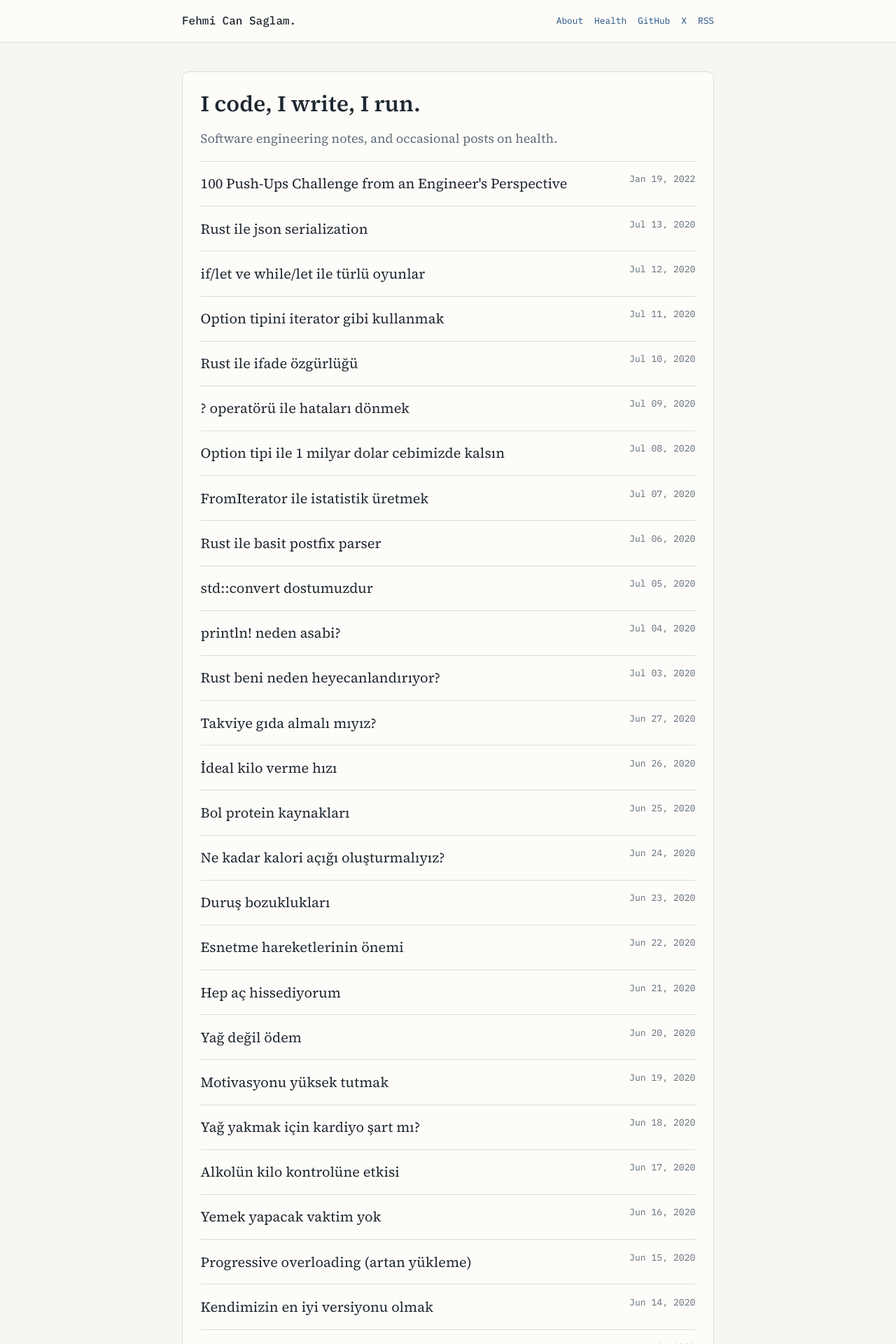
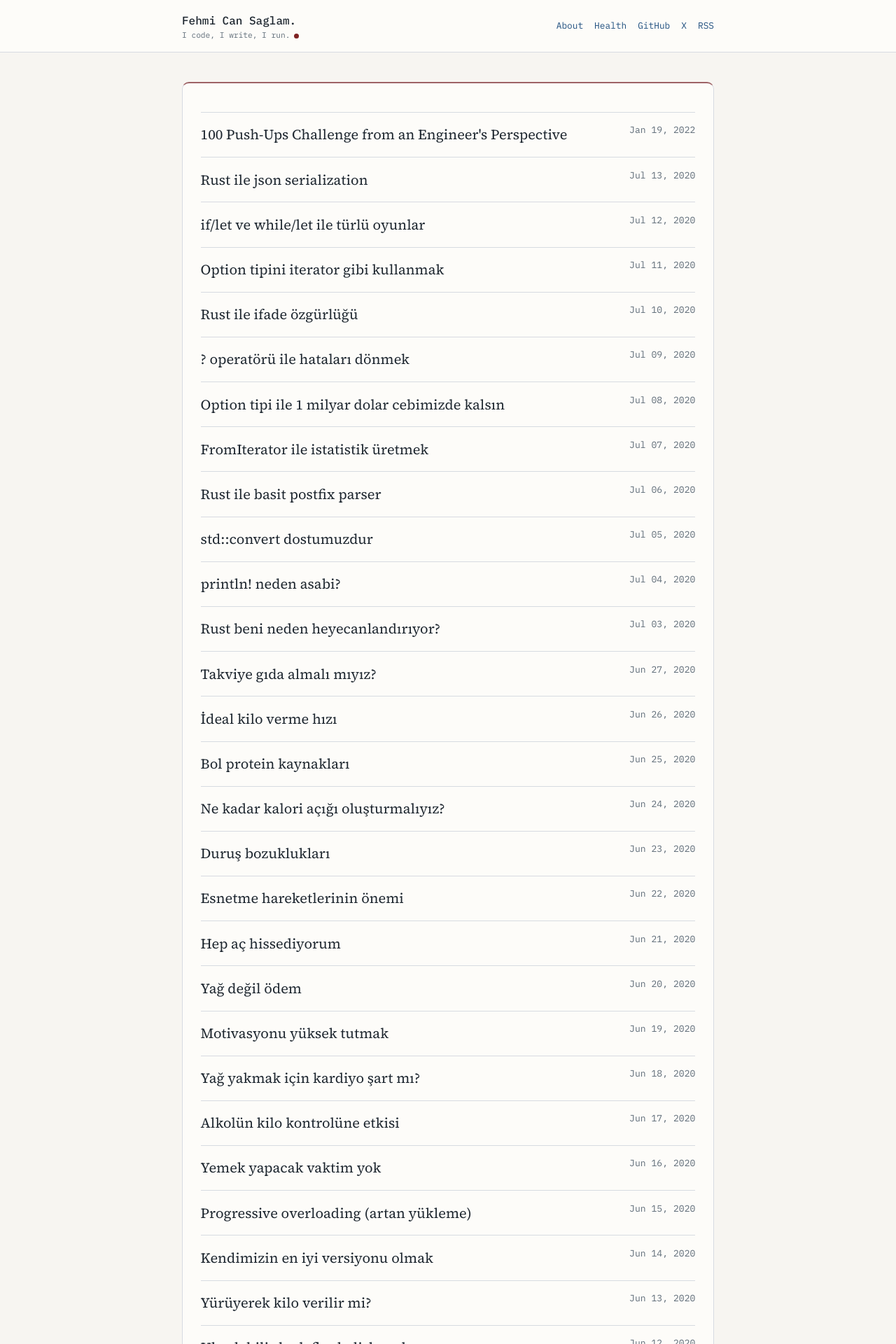
Before and after one commit to fehmicansaglam/fehmicansaglam.github.com, a Jekyll site: the page built from index.html, in a window 1280 px wide. Shown: the top 1920 px of the page at 70% size. Built offline with Jekyll 4.4.1, drawn with Linux system fonts in a browser that asks for light colours.

Commit message:
add maroon homepage accents and interactive post dates

```diff
--- a/assets/site.css
+++ b/assets/site.css
@@ -72,6 +72,33 @@ img {
   font-weight: 500;
   color: var(--text);
   text-decoration: none;
+}
+
+.brand-block {
+  display: flex;
+  flex-direction: column;
+  gap: 0.06rem;
+}
+
+.brand-subtitle {
+  color: var(--muted);
+  font-family: "IBM Plex Mono", Menlo, Monaco, monospace;
+  font-size: 0.7rem;
+  line-height: 1.2;
+}
+
+.accent-dot {
+  display: inline-block;
+  width: 0.42rem;
+  height: 0.42rem;
+  margin-left: 0.35rem;
+  border-radius: 999px;
+  background: var(--red);
+  vertical-align: middle;
+}
+
+.home .page-card {
+  border-top: 2px solid color-mix(in srgb, var(--red) 65%, var(--line));
 }
 
 .site-nav {
@@ -204,6 +231,12 @@ img {
   color: var(--muted);
   font-size: 0.82rem;
   font-family: "IBM Plex Mono", Menlo, Monaco, monospace;
+  transition: color 160ms ease;
+}
+
+.post-item:hover .post-date,
+.post-item:focus-within .post-date {
+  color: var(--red);
 }
 
 .mono {
--- a/index.html
+++ b/index.html
@@ -11,10 +11,13 @@ published: true
   <link rel="alternate" type="application/atom+xml" href="/atom.xml" title="Fehmi Can Saglam feed">
   <link rel="stylesheet" href="/assets/site.css">
 </head>
-<body>
+<body class="home">
   <header class="site-header">
     <div class="container nav-wrap">
-      <a class="brand" href="/">Fehmi Can Saglam.</a>
+      <div class="brand-block">
+        <a class="brand" href="/">Fehmi Can Saglam.</a>
+        <p class="brand-subtitle">I code, I write, I run.<span class="accent-dot" aria-hidden="true"></span></p>
+      </div>
       <nav class="site-nav" aria-label="Primary">
         <a href="/ben.html">About</a>
         <a href="/saglikli-yasam.html">Health</a>
@@ -27,9 +30,6 @@ published: true
 
   <main class="container page-main">
     <section class="page-card">
-      <h1 class="page-title">I code, I write, I run.</h1>
-      <p class="lead">Software engineering notes, and occasional posts on health.</p>
-
       <ul class="post-list">
         {% for post in site.posts %}
           <li class="post-item">
```
